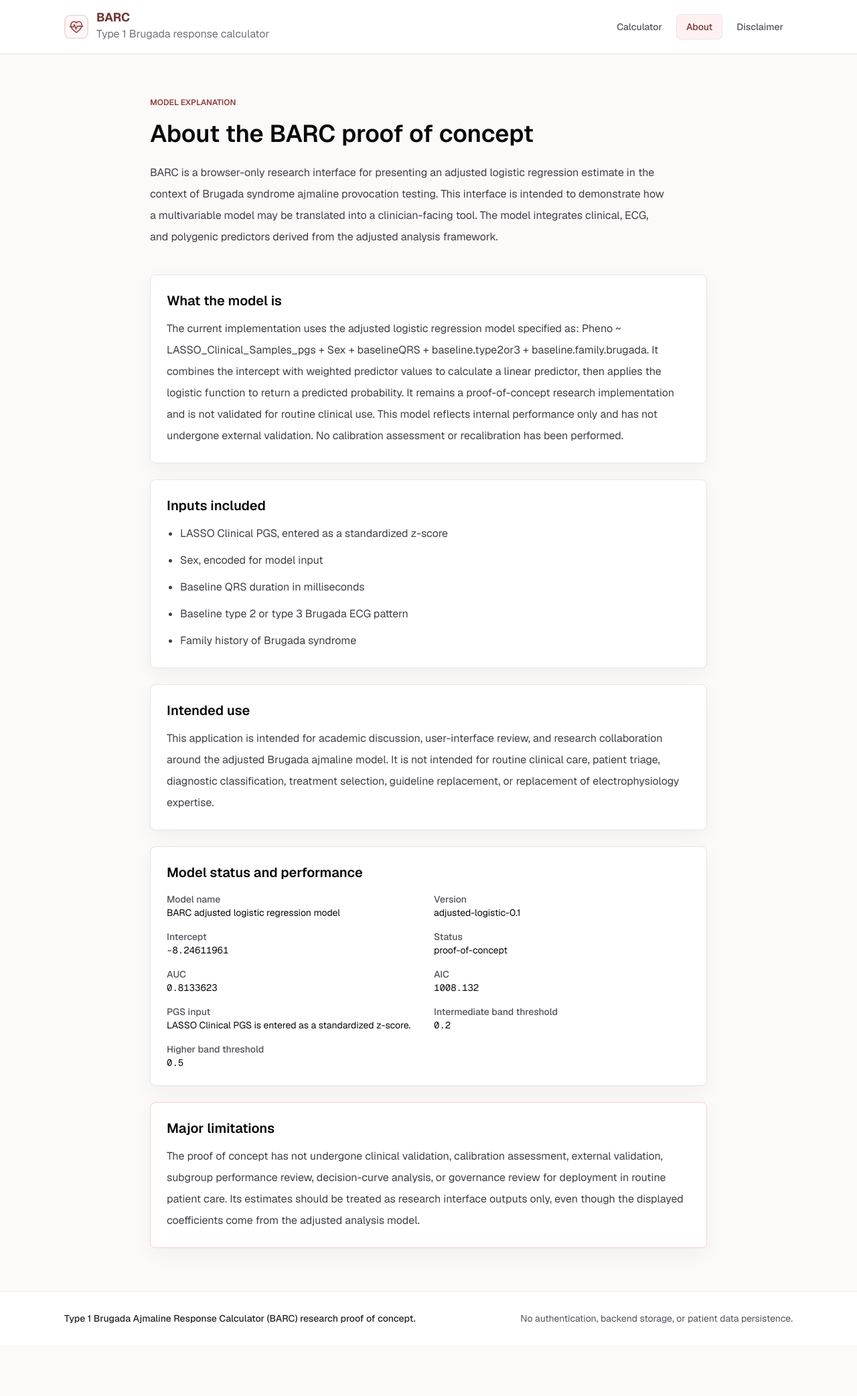
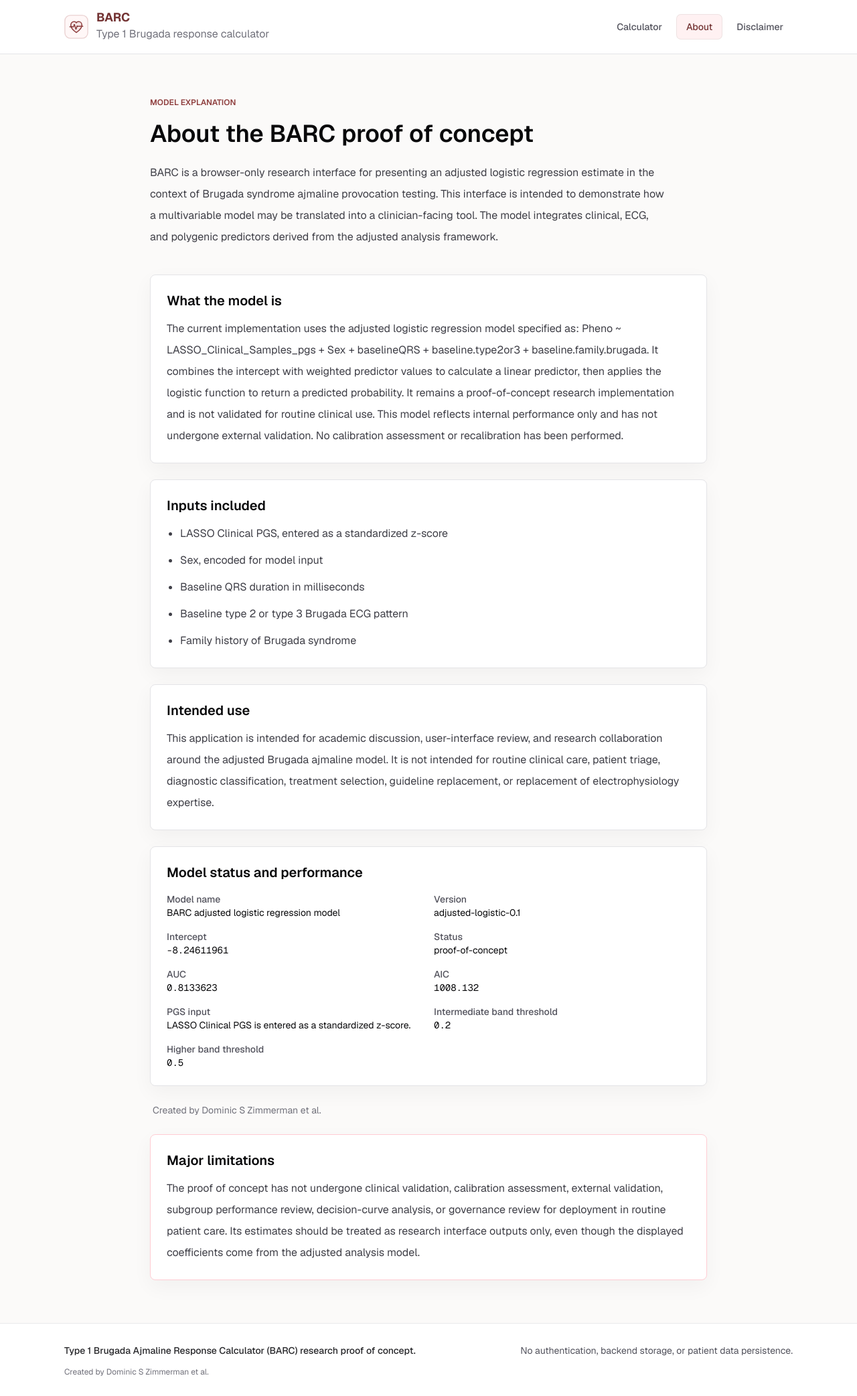
Before and after one commit to deathlikedaisies/brugada-ajmaline-risk-calculator, a Next.js app: page /about in a window 1280 px wide. Shown: the whole page at 67% size. Before the commit the page ends 2009 px from the top, so only its background shows below. Built offline with nearby package versions, Linux system fonts and the light colour scheme.

Commit message:
Finalize BARC title and attribution

```diff
--- a/app/about/page.tsx
+++ b/app/about/page.tsx
@@ -125,6 +125,10 @@ export default function AboutPage() {
           </dl>
         </section>
 
+        <p className="px-1 text-sm leading-6 text-zinc-500">
+          Created by Dominic S Zimmerman et al.
+        </p>
+
         <section className="rounded-lg border border-rose-200 bg-white p-6 shadow-[0_10px_30px_rgba(24,24,27,0.045)]">
           <h2 className="text-xl font-semibold text-zinc-950">
             Major limitations
--- a/app/calculator/page.tsx
+++ b/app/calculator/page.tsx
@@ -1,5 +1,6 @@
 import type { Metadata } from "next";
 import { BrandLogo } from "@/components/brand-logo";
+import { BrandedToolTitle } from "@/components/branded-tool-title";
 import { CalculatorForm } from "@/components/calculator-form";
 
 export const metadata: Metadata = {
@@ -20,8 +21,7 @@ export default function CalculatorPage() {
             </p>
           </div>
           <h1 className="text-2xl font-semibold leading-tight text-zinc-950 sm:text-4xl">
-            Type 1 Brugada Ajmaline Response Calculator{" "}
-            <span className="text-[#8f3f3f]">(BARC)</span>
+            <BrandedToolTitle />
           </h1>
           <p className="mt-3 text-sm leading-6 text-zinc-700 sm:mt-4 sm:text-lg sm:leading-8">
             <span className="sm:hidden">
--- a/app/page.tsx
+++ b/app/page.tsx
@@ -1,5 +1,6 @@
 import Link from "next/link";
 import { BrandLogo } from "@/components/brand-logo";
+import { BrandedToolTitle } from "@/components/branded-tool-title";
 
 export default function Home() {
   return (
@@ -13,20 +14,7 @@ export default function Home() {
             </p>
           </div>
           <h1 className="max-w-4xl text-4xl font-semibold leading-tight text-zinc-950 sm:text-5xl lg:text-6xl">
-            Type 1{" "}
-            <span className="inline-block whitespace-nowrap">
-              <strong className="accent-letter">B</strong>rugada
-            </span>{" "}
-            <span className="inline-block whitespace-nowrap">
-              <strong className="accent-letter">A</strong>jmaline
-            </span>{" "}
-            <span className="inline-block whitespace-nowrap">
-              <strong className="accent-letter">R</strong>esponse
-            </span>{" "}
-            <span className="inline-block whitespace-nowrap">
-              <strong className="accent-letter">C</strong>alculator
-            </span>{" "}
-            <span className="text-[#8f3f3f]">(BARC)</span>
+            <BrandedToolTitle />
           </h1>
           <p className="mt-6 max-w-2xl text-base leading-8 text-zinc-700 sm:text-lg">
             BARC is a proof-of-concept research interface for presenting an
--- a/components/brand-logo.tsx
+++ b/components/brand-logo.tsx
@@ -35,6 +35,12 @@ export function BrandLogo({ className = "size-9" }: BrandLogoProps) {
         strokeLinecap="round"
         strokeLinejoin="round"
       />
+      <g fill="#743434">
+        <circle cx="12.1" cy="20" r="1" />
+        <circle cx="16.7" cy="16.5" r="1" />
+        <circle cx="19.4" cy="23.6" r="1" />
+        <circle cx="21.4" cy="19.1" r="1" />
+      </g>
     </svg>
   );
 }
--- /dev/null
+++ b/components/branded-tool-title.tsx
@@ -0,0 +1,24 @@
+type BrandedToolTitleProps = {
+  className?: string;
+};
+
+export function BrandedToolTitle({ className = "" }: BrandedToolTitleProps) {
+  return (
+    <span className={className}>
+      Type 1{" "}
+      <span className="inline-block whitespace-nowrap">
+        <strong className="accent-letter">B</strong>rugada
+      </span>{" "}
+      <span className="inline-block whitespace-nowrap">
+        <strong className="accent-letter">A</strong>jmaline
+      </span>{" "}
+      <span className="inline-block whitespace-nowrap">
+        <strong className="accent-letter">R</strong>esponse
+      </span>{" "}
+      <span className="inline-block whitespace-nowrap">
+        <strong className="accent-letter">C</strong>alculator
+      </span>{" "}
+      <span className="text-[#8f3f3f]">(BARC)</span>
+    </span>
+  );
+}
--- a/components/footer.tsx
+++ b/components/footer.tsx
@@ -1,12 +1,17 @@
 export function Footer() {
   return (
     <footer className="border-t border-zinc-200/80 bg-white">
-      <div className="mx-auto flex max-w-6xl flex-col gap-3 px-4 py-7 text-sm leading-6 text-zinc-600 sm:flex-row sm:items-center sm:justify-between sm:px-6 lg:px-8">
-        <p className="font-medium text-zinc-800">
-          Type 1 Brugada Ajmaline Response Calculator (BARC) research proof of
-          concept.
+      <div className="mx-auto flex max-w-6xl flex-col gap-3 px-4 py-7 text-sm leading-6 text-zinc-600 sm:px-6 lg:px-8">
+        <div className="flex flex-col gap-2 sm:flex-row sm:items-center sm:justify-between">
+          <p className="font-medium text-zinc-800">
+            Type 1 Brugada Ajmaline Response Calculator (BARC) research proof of
+            concept.
+          </p>
+          <p>No authentication, backend storage, or patient data persistence.</p>
+        </div>
+        <p className="text-xs text-zinc-500">
+          Created by Dominic S Zimmerman et al.
         </p>
-        <p>No authentication, backend storage, or patient data persistence.</p>
       </div>
     </footer>
   );
```
